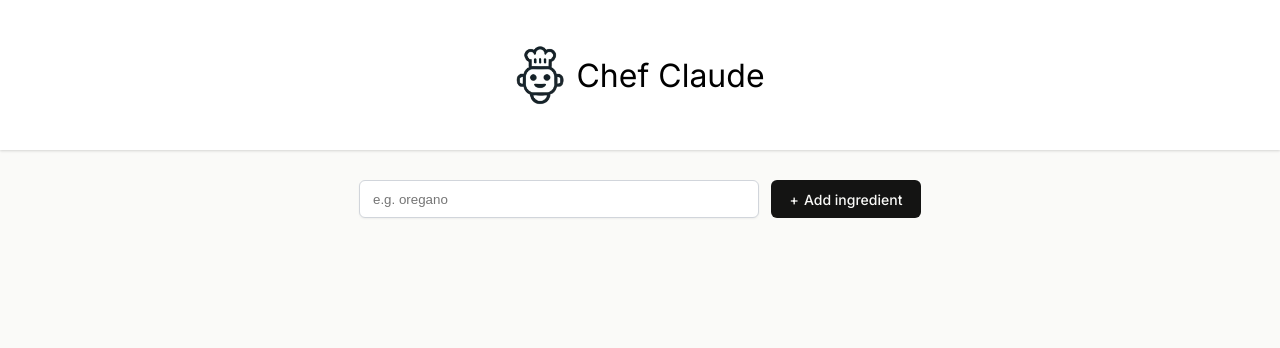
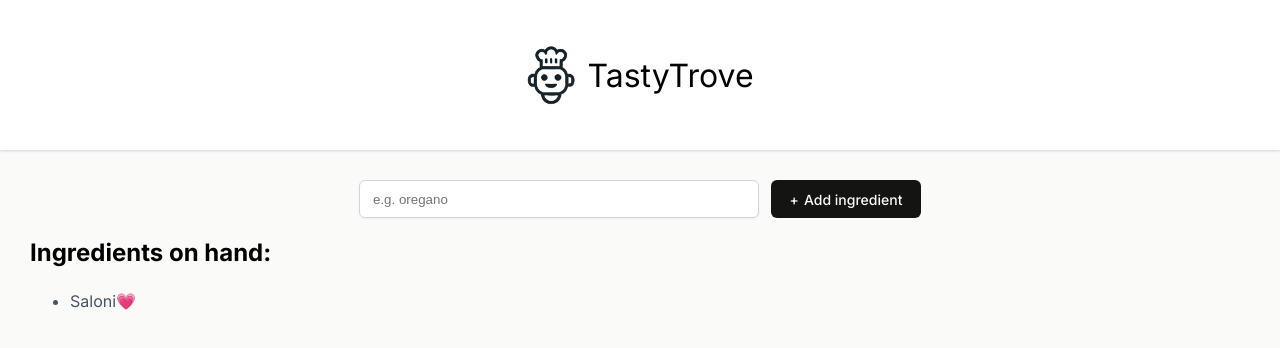
Before and after one commit to Shivamkr0724/Recipe-App, a React (Vite) app: page / in a window 1280 px wide. Shown: the top 348 px of the page. Built offline with nearby package versions, Linux system fonts and the light colour scheme; no server answers; what @huggingface/inference would draw is missing.

Commit message:
make changes

```diff
--- a/src/components/ClaudeRecipe.jsx
+++ b/src/components/ClaudeRecipe.jsx
@@ -2,7 +2,7 @@ import ReactMarkdown from "react-markdown"
 export default function ClaudeRecipe(props){
     return(
     <section className="suggested-recipe-container" aria-live="polite">
-      <h2>Chef Claude Recommends:</h2>
+      <h2>Chef Recommends:</h2>
       <ReactMarkdown>{props.recipe}</ReactMarkdown>
     </section>
     )
--- a/src/components/Main.jsx
+++ b/src/components/Main.jsx
@@ -4,7 +4,7 @@ import ClaudeRecipe from "./ClaudeRecipe"
 import { getRecipeFromMistral } from "../ai"
 
 export default function Main() {
-    const [ingredients, setIngredients] = React.useState([])
+    const [ingredients, setIngredients] = React.useState(["Saloni💗"])
 
     const [recipe, setRecipe] = React.useState("")
 
--- a/src/components/Navbar.jsx
+++ b/src/components/Navbar.jsx
@@ -2,7 +2,7 @@ export default function Navbar(){
     return(
         <header>
             <img src="./chef-claude-icon.png" alt="" />
-            <h1>Chef Claude</h1>
+            <h1>TastyTrove</h1>
         </header>
     )
 }
```
